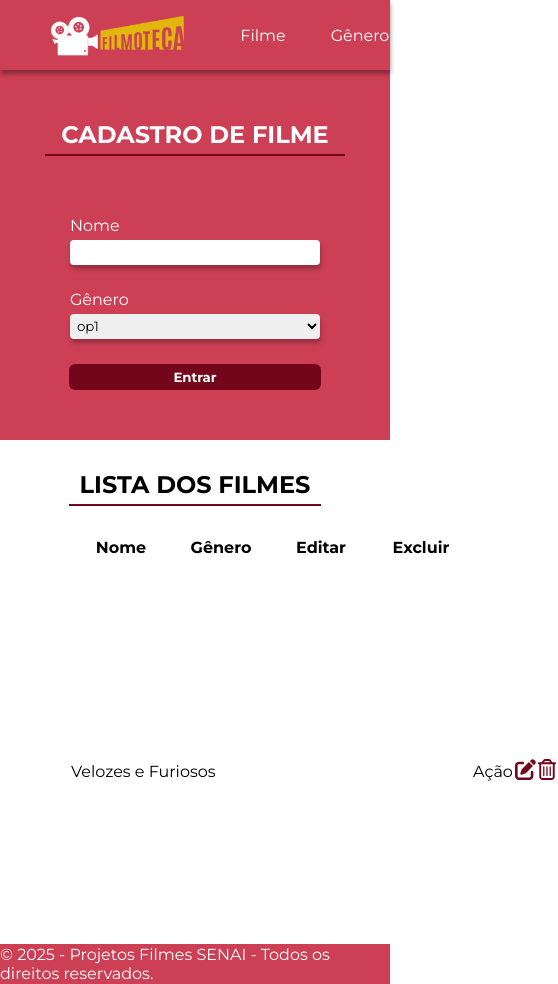
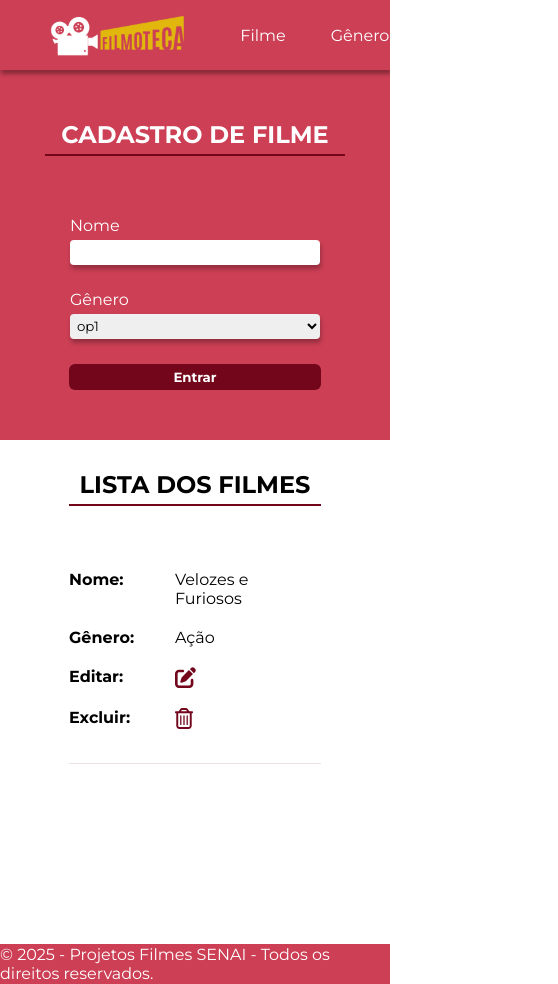
Before and after one commit to JuliaMartelo/Projeto-Filmes-React, a React (Create React App) app: page /Filme in a window 390 px wide. Shown: the whole page, 558 px wide, since content can reach past the window. Built offline with nearby package versions, Linux system fonts and the light colour scheme.

Commit message:
feat: Subindo as novas atualizacoes do projeto

```diff
--- a/src/App.js
+++ b/src/App.js
@@ -1,14 +1,9 @@
 import './App.css';
-import CadastroFilme from './pages/cadastroFilme/CadastroFilme.jsx';
-import Login from "./pages/login/Login.jsx"
+import Routes from "./Routes/routes"
 
 function App() {
   return (
-   <>
-   {/* <Login/> */}
-
-   <CadastroFilme/>
-   </>
+    <Routes/>
   );
 }
 
--- /dev/null
+++ b/src/Routes/routes.js
@@ -0,0 +1,21 @@
+import {BrowserRouter, Route, Routes} from "react-router-dom"
+import Login from "../pages/login/Login"
+import CadastroFilme from "../pages/cadastroFilme/CadastroFilme"
+import CadastroGenero from "../pages/cadastroGenero/CadastroGenero"
+
+const Rotas = () =>{
+    return (
+        <BrowserRouter>
+        <Routes>
+            {/* http://localhost:3000/   => Login */}
+            <Route path="/" element = {<Login/>}/>
+            {/* http://localhost:3000/Filme    => CadastroFilme*/}
+            <Route path="/Filme" element = {<CadastroFilme/>}/>
+            {/* http://localhost:3000/Genero   => CadastroGenero */}
+            <Route path="/Genero" element = {<CadastroGenero/>}/>
+        </Routes>
+        </BrowserRouter>
+    )
+}
+
+export default Rotas;
--- a/src/components/lista/Lista.css
+++ b/src/components/lista/Lista.css
@@ -28,28 +28,63 @@
     height: 21px;
 }
 
-.tabela {
+.tabela table{
     width: 100%;
     margin-top: 30px;
+
+    border-collapse: collapse;
 }
 
-.tabela table {
-    width: 100%;
-}
-
-.cabecalho :first-child{
+.table .table_cabecalho :first-child{
     width: 300px;
 }
 
-.cabecalho .cabecalho :nth-child(2){
+.tabela .table_cabecalho :nth-child(2){
     width: 200px;
 }
 
-.tabela .cabecalho th{
+.tabela .table_cabecalho th{
     width: 100px;
 }
 
 .item_lista td{
     /* desgrudar o item do titulo */
-    padding: 200px 0 5px 0;
+    padding: 20px 0 5px 0;
 }
+
+.item_lista{
+    text-align: center;
+
+    border-bottom: solid 1px #73061B20;
+}
+
+@media screen and (max-width:768px){
+    /*1px-768px  */
+    .tabela thead {
+        display: none;
+    }
+    /* Um elemento embaixo do outro */
+
+    .item_lista td{
+        display: grid;
+        text-align: left;
+        padding: 10px 10px 10px 0px;
+        grid-template-columns: 10ch auto;
+    }
+
+    .item_lista td::before{
+        content: attr(data-cell) ":";
+        font-weight: 700;
+        width: 80px;
+
+    }
+
+    .item_lista td:last-child{
+        margin-bottom: 24px;
+    }
+
+    .item_lista td:first-child{
+        margin-top: 24px;
+    }
+
+}
--- a/src/components/lista/Lista.jsx
+++ b/src/components/lista/Lista.jsx
@@ -13,7 +13,7 @@ const Lista = () => {
         <div className="tabela">
             <table>{/*TABELA/cabeçalho da tabela:*/}
                 <thead>
-                    <tr className="cabecalho"> {/*tr => table row*/}
+                    <tr className="table_cabecalho"> {/*tr => table row*/}
                         <th>Nome</th>{/*th => table head*/}
                         <th>Gênero</th>
                         <th>Editar</th>
@@ -23,10 +23,10 @@ const Lista = () => {
                 {/* tbody => corpo da tabela */}
                 <tbody>
                 <tr className="item_lista">
-                    <td>Velozes e Furiosos</td>
-                    <td>Ação</td>
-                    <td><img src={Editar} alt="Imagem de uma caneta" /></td>
-                    <td><img src={Excluir} alt="Imagem de um lixo" /></td>
+                    <td data-cell="Nome">Velozes e Furiosos</td>
+                    <td data-cell="Gênero">Ação</td>
+                    <td data-cell="Editar"><img src={Editar} alt="Imagem de uma caneta" /></td>
+                    <td data-cell="Excluir"><img src={Excluir} alt="Imagem de um lixo" /></td>
                 </tr>
 
                 </tbody>
```
Also changed, not shown: 1 other file (tests, documents, lock files or other folders).
